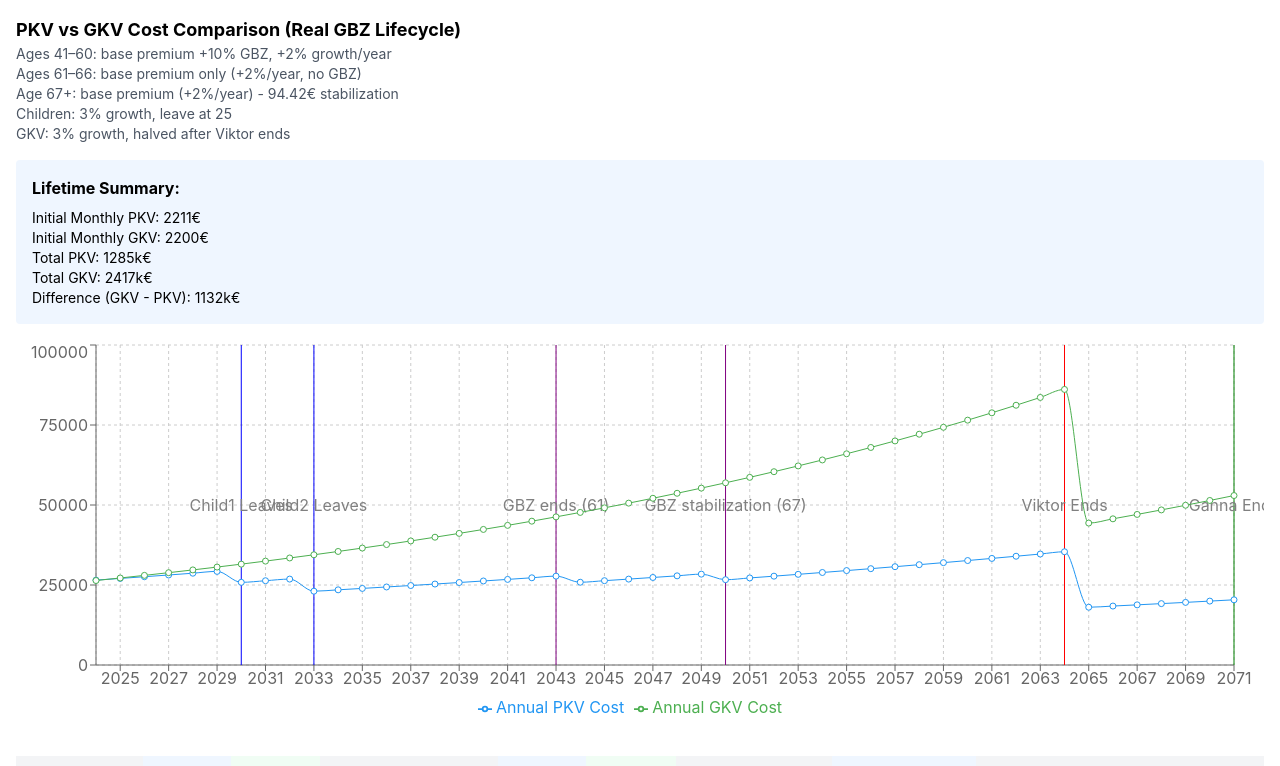
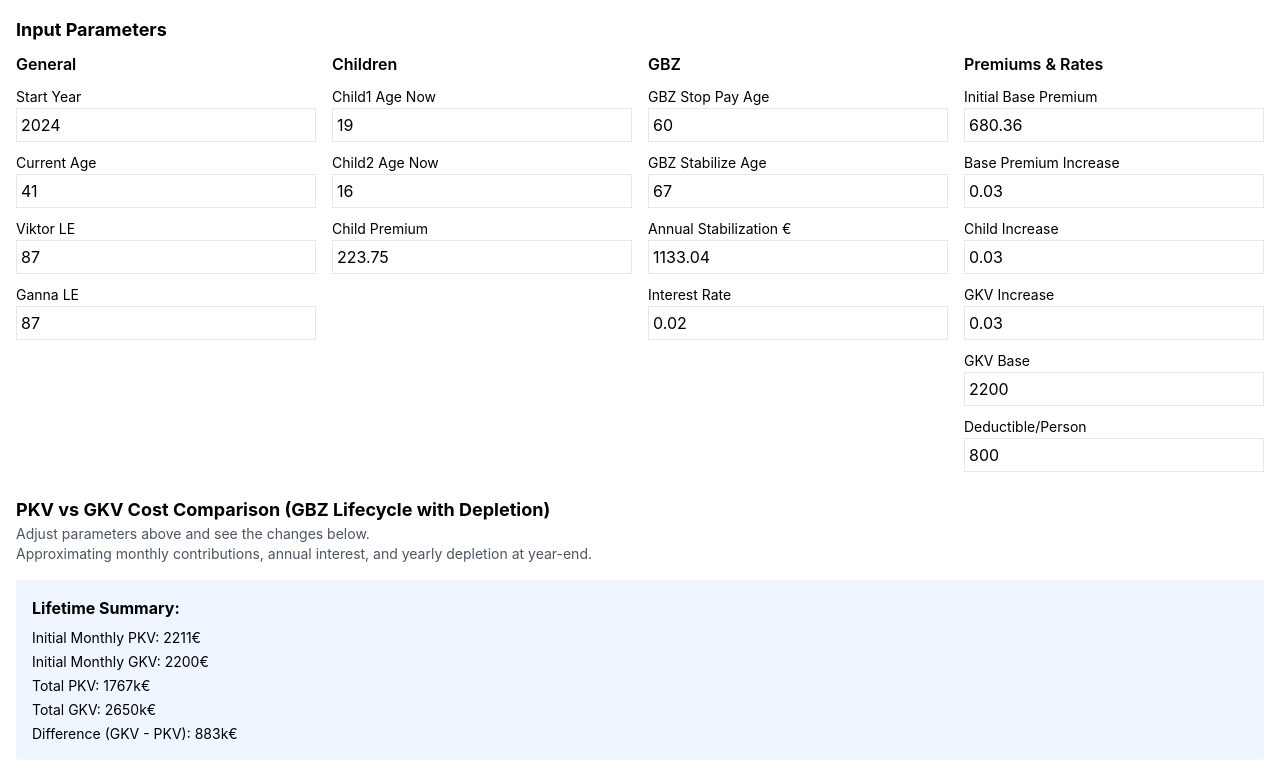
Before and after one commit to n0quarter/pkv-gkv-calculator, a React (Create React App) app: page / in a window 1280 px wide. Shown: the top 766 px of the page. Built offline with nearby package versions, Linux system fonts and the light colour scheme.

Commit message:
added constants as inputs

```diff
--- a/src/App.tsx
+++ b/src/App.tsx
@@ -1,92 +1,84 @@
-import React from 'react';
+import React, { useState } from 'react';
 import { LineChart, Line, XAxis, YAxis, CartesianGrid, Tooltip, Legend, ResponsiveContainer, ReferenceLine } from 'recharts';
 
 const InsuranceComparison = () => {
-  // Key parameters
-  const startYear = 2024;
-  const currentAge = 41;
-  const viktorLifeExpectancy = 81;
-  const gannaLifeExpectancy = 88;
+  // Key parameters as state variables for flexibility:
+  const [startYear, setStartYear] = useState(2024);
+  const [currentAge, setCurrentAge] = useState(41);
+  const [viktorLifeExpectancy, setViktorLifeExpectancy] = useState(87);
+  const [gannaLifeExpectancy, setGannaLifeExpectancy] = useState(87);
 
-  // Children
-  const child1CurrentAge = 19; // Leaves at 25 => 6 years from now
-  const child2CurrentAge = 16; // Leaves at 25 => 9 years from now
-  const child1LeaveYear = startYear + (25 - child1CurrentAge); // 2030
-  const child2LeaveYear = startYear + (25 - child2CurrentAge); // 2033
+  const [child1CurrentAge, setChild1CurrentAge] = useState(19);
+  const [child2CurrentAge, setChild2CurrentAge] = useState(16);
 
-  // GBZ logic
-  const gbzStopPayAge = 60;
-  const gbzStabilizeAge = 67;
+  const [gbzStopPayAge, setGbzStopPayAge] = useState(60);
+  const [gbzStabilizeAge, setGbzStabilizeAge] = useState(67);
+  const [annualStabilizationAmount, setAnnualStabilizationAmount] = useState(94.42 * 12);
+  const [interestRate, setInterestRate] = useState(0.02);
 
-  // Calculate event years
-  const gbzEndYear = startYear + (gbzStopPayAge - currentAge);  // Year turning 61
-  const gbzStabilizeYear = startYear + (gbzStabilizeAge - currentAge);
-  const viktorEndYear = startYear + (viktorLifeExpectancy - currentAge);
-  const gannaEndYear = startYear + (gannaLifeExpectancy - currentAge);
+  const [initialBasePremium, setInitialBasePremium] = useState(680.36); // From previous calculation
+  const [basePremiumIncrease, setBasePremiumIncrease] = useState(0.03); // Renamed and default to 3%
+  const [childIncrease, setChildIncrease] = useState(0.03);
+  const [gkvIncrease, setGkvIncrease] = useState(0.03);
 
-  // Initial adult base premium at age 41 (no Kurkosten, includes GBZ)
-  // Given: Adult total at 41 = 748.40€ with GBZ (1.1 factor)
-  // base = 748.40 / 1.1 ≈ 680.36€
-  const initialBasePremium = 680.36;
+  const [childPremium, setChildPremium] = useState(223.75);
+  const [gkvBase, setGkvBase] = useState(2200.00);
+  const [deductiblePerPerson, setDeductiblePerPerson] = useState(800);
 
-  // Growth rates
-  const adultIncrease = 0.02; // 2% per year for base premium
-  const childIncrease = 0.03; // children at 3%
-  const gkvIncrease = 0.03;   // GKV at 3%
-
-  // Child premium (no GBZ)
-  const childPremium = 223.75;
-
-  // GKV initial
-  const gkvBase = 2200.00;
-
-  // Deductible
-  const deductiblePerPerson = 800;
-
-  const totalYears = gannaLifeExpectancy - currentAge; // until Ganna ends
+  const totalYears = gannaLifeExpectancy - currentAge;
 
   const calculateProjection = () => {
+    let GBZ_fund = 0;
     const data = [];
 
     for (let i = 0; i <= totalYears; i++) {
       const year = startYear + i;
       const age = currentAge + i;
 
-      // Who is covered?
+      // Coverage
       const viktorCovered = age <= viktorLifeExpectancy;
       const gannaCovered = age <= gannaLifeExpectancy;
+
+      const child1LeaveYear = startYear + (25 - child1CurrentAge);
+      const child2LeaveYear = startYear + (25 - child2CurrentAge);
       const child1Covered = year < child1LeaveYear;
       const child2Covered = year < child2LeaveYear;
 
-      // Calculate adult base premium for this age:
-      const yearsFrom41 = age - 41;
-      const currentBasePremium = initialBasePremium * Math.pow(1 + adultIncrease, yearsFrom41);
+      const yearsFrom41 = age - currentAge;
+      const currentBasePremiumCalc = initialBasePremium * Math.pow(1 + basePremiumIncrease, yearsFrom41);
 
-      // Apply GBZ logic:
+      // GBZ Discount logic
+      let hasGBZDiscount = false;
+      let monthlyDiscount = 0;
+      if (age >= gbzStabilizeAge) {
+        if (GBZ_fund >= annualStabilizationAmount) {
+          hasGBZDiscount = true;
+          monthlyDiscount = annualStabilizationAmount / 12;
+        }
+      }
+
+      // Adult premiums
       let currentViktorPKV = 0;
       let currentGannaPKV = 0;
 
       if (viktorCovered) {
-        if (age <= 60) {
-          // Ages 41-60: base * 1.1
-          currentViktorPKV = currentBasePremium * 1.1;
-        } else if (age <= 66) {
-          // Ages 61-66: base only
-          currentViktorPKV = currentBasePremium;
+        if (age <= gbzStopPayAge) {
+          currentViktorPKV = currentBasePremiumCalc * 1.1;
+        } else if (age <= gbzStabilizeAge - 1) {
+          currentViktorPKV = currentBasePremiumCalc;
         } else {
-          // Age >= 67: base - 94.42
-          const discounted = currentBasePremium - 94.42;
+          const discounted = currentBasePremiumCalc - (hasGBZDiscount ? monthlyDiscount : 0);
           currentViktorPKV = discounted > 0 ? discounted : 0;
         }
       }
 
       if (gannaCovered) {
-        if (age <= 60) {
-          currentGannaPKV = currentBasePremium * 1.1;
-        } else if (age <= 66) {
-          currentGannaPKV = currentBasePremium;
+        if (age <= gbzStopPayAge) {
+          currentGannaPKV = currentBasePremiumCalc * 1.1;
+        } else if (age <= gbzStabilizeAge - 1) {
+          currentGannaPKV = currentBasePremiumCalc;
         } else {
-          const discounted = currentBasePremium - 94.42;
+          const discounted = currentBasePremiumCalc - (hasGBZDiscount ? monthlyDiscount : 0);
           currentGannaPKV = discounted > 0 ? discounted : 0;
         }
       }
@@ -96,10 +88,9 @@ const InsuranceComparison = () => {
       const currentChild1PKV = child1Covered ? (childPremium * childMultiplier) : 0;
       const currentChild2PKV = child2Covered ? (childPremium * childMultiplier) : 0;
 
-      // GKV logic (3% growth, halved after Viktor ends)
+      // GKV
       const gkvMultiplier = Math.pow(1 + gkvIncrease, i);
-      const gkvFactor = viktorCovered ? 1 : 0.5;
-      const currentGKV = gkvBase * gkvMultiplier * gkvFactor;
+      const currentGKV = gkvBase * gkvMultiplier; // Both covered entire time
 
       // Deductibles
       let membersWithDeductible = 0;
@@ -110,55 +101,57 @@ const InsuranceComparison = () => {
       const annualDeductible = membersWithDeductible * deductiblePerPerson;
       const monthlyDeductible = annualDeductible / 12;
 
-      // Total monthly PKV
       const totalMonthlyPKV = currentViktorPKV + currentGannaPKV + currentChild1PKV + currentChild2PKV + monthlyDeductible;
-
-      // Annual costs
       const annualPKV = Math.round(totalMonthlyPKV * 12);
       const annualGKV = Math.round(currentGKV * 12);
 
-      // Calculate monthly GBZ while age <= 60:
-      let monthlyGBZ = 0;
-      if (age <= 60) {
+      // GBZ contributions
+      let annualGBZContributions = 0;
+      if (age <= gbzStopPayAge) {
         let adultsCount = 0;
         if (viktorCovered) adultsCount++;
         if (gannaCovered) adultsCount++;
-        monthlyGBZ = (currentBasePremium * 0.1) * adultsCount;
+        const monthlyGBZperAdult = currentBasePremiumCalc * 0.1;
+        annualGBZContributions = Math.round(monthlyGBZperAdult * adultsCount * 12);
       }
 
-      // Cumulative
-      const prev = data[data.length - 1] || {
-        cumulativePKV: 0,
-        cumulativeGKV: 0,
-        cumulativeGBZ: 0
-      };
+      // Update GBZ fund at year end
+      let GBZ_fund_end = GBZ_fund + annualGBZContributions;
+
+      if (age >= gbzStabilizeAge && hasGBZDiscount) {
+        GBZ_fund_end = GBZ_fund_end - annualStabilizationAmount;
+        if (GBZ_fund_end < 0) GBZ_fund_end = 0;
+      }
+
+      GBZ_fund_end = Math.round(GBZ_fund_end * (1 + interestRate));
+      GBZ_fund = GBZ_fund_end;
+
+      const prev = data[data.length - 1] || { cumulativePKV: 0, cumulativeGKV: 0 };
       const cumulativePKV = prev.cumulativePKV + annualPKV;
       const cumulativeGKV = prev.cumulativeGKV + annualGKV;
-      const cumulativeGBZ = prev.cumulativeGBZ + Math.round(monthlyGBZ * 12);
 
-      // Comments for events
       let comment = '';
+      const gbzEndYearCalc = startYear+(gbzStopPayAge - currentAge);
+      const gbzStabilizeYear = startYear+(gbzStabilizeAge - currentAge);
       if (year === child1LeaveYear) comment = 'Child 1 leaves';
       if (year === child2LeaveYear) comment = 'Child 2 leaves';
-      if (year === gbzEndYear) comment = 'GBZ ends (age 61)';
+      if (year === gbzEndYearCalc) comment = 'GBZ ends (age 61)';
       if (year === gbzStabilizeYear) comment = 'GBZ stabilization (age 67)';
-      if (year === viktorEndYear) comment = 'Viktor ends (age 81)';
-      if (year === gannaEndYear) comment = 'Ganna ends (age 88)';
 
       data.push({
         year,
         age,
         monthlyPKV: Math.round(totalMonthlyPKV),
         monthlyGKV: Math.round(currentGKV),
-        monthlyGBZ: Math.round(monthlyGBZ),
-        cumulativeGBZ,
+        monthlyGBZ: (age <= gbzStopPayAge) ? Math.round(currentBasePremiumCalc*0.1*((viktorCovered?1:0)+(gannaCovered?1:0))) : 0,
+        GBZ_fund: GBZ_fund,
         PKV: annualPKV,
         GKV: annualGKV,
         cumulativePKV,
         cumulativeGKV,
         difference: cumulativeGKV - cumulativePKV,
-        viktorBasePremium: Math.round(currentBasePremium),
-        gannaBasePremium: Math.round(currentBasePremium),
+        viktorBasePremium: Math.round(currentBasePremiumCalc),
+        gannaBasePremium: Math.round(currentBasePremiumCalc),
         child1Premium: Math.round(currentChild1PKV),
         child2Premium: Math.round(currentChild2PKV),
         deductible: Math.round(monthlyDeductible),
@@ -175,19 +168,103 @@ const InsuranceComparison = () => {
   const firstYear = data[0];
 
   return (
-    <div className="w-full p-4">
+    <div className="w-full p-4 space-y-6">
+      <div>
+        <h2 className="text-lg font-bold mb-2">Input Parameters</h2>
+        <div className="grid grid-cols-4 gap-4 mb-4">
+          <div className="col-span-1 space-y-2">
+            <h3 className="font-semibold">General</h3>
+            <label className="block">
+              <span className="text-sm">Start Year</span>
+              <input type="number" className="w-full border p-1" value={startYear} onChange={e=>setStartYear(parseInt(e.target.value))}/>
+            </label>
+            <label className="block">
+              <span className="text-sm">Current Age</span>
+              <input type="number" className="w-full border p-1" value={currentAge} onChange={e=>setCurrentAge(parseInt(e.target.value))}/>
+            </label>
+            <label className="block">
+              <span className="text-sm">Viktor LE</span>
+              <input type="number" className="w-full border p-1" value={viktorLifeExpectancy} onChange={e=>setViktorLifeExpectancy(parseInt(e.target.value))}/>
+            </label>
+            <label className="block">
+              <span className="text-sm">Ganna LE</span>
+              <input type="number" className="w-full border p-1" value={gannaLifeExpectancy} onChange={e=>setGannaLifeExpectancy(parseInt(e.target.value))}/>
+            </label>
+          </div>
+          <div className="col-span-1 space-y-2">
+            <h3 className="font-semibold">Children</h3>
+            <label className="block">
+              <span className="text-sm">Child1 Age Now</span>
+              <input type="number" className="w-full border p-1" value={child1CurrentAge} onChange={e=>setChild1CurrentAge(parseInt(e.target.value))}/>
+            </label>
+            <label className="block">
+              <span className="text-sm">Child2 Age Now</span>
+              <input type="number" className="w-full border p-1" value={child2CurrentAge} onChange={e=>setChild2CurrentAge(parseInt(e.target.value))}/>
+            </label>
+            <label className="block">
+              <span className="text-sm">Child Premium</span>
+              <input type="number" step="0.01" className="w-full border p-1" value={childPremium} onChange={e=>setChildPremium(parseFloat(e.target.value))}/>
+            </label>
+          </div>
+          <div className="col-span-1 space-y-2">
+            <h3 className="font-semibold">GBZ</h3>
+            <label className="block">
+              <span className="text-sm">GBZ Stop Pay Age</span>
+              <input type="number" className="w-full border p-1" value={gbzStopPayAge} onChange={e=>setGbzStopPayAge(parseInt(e.target.value))}/>
+            </label>
+            <label className="block">
+              <span className="text-sm">GBZ Stabilize Age</span>
+              <input type="number" className="w-full border p-1" value={gbzStabilizeAge} onChange={e=>setGbzStabilizeAge(parseInt(e.target.value))}/>
+            </label>
+            <label className="block">
+              <span className="text-sm">Annual Stabilization €</span>
+              <input type="number" step="0.01" className="w-full border p-1" value={annualStabilizationAmount} onChange={e=>setAnnualStabilizationAmount(parseFloat(e.target.value))}/>
+            </label>
+            <label className="block">
+              <span className="text-sm">Interest Rate</span>
+              <input type="number" step="0.001" className="w-full border p-1" value={interestRate} onChange={e=>setInterestRate(parseFloat(e.target.value))}/>
+            </label>
+          </div>
+          <div className="col-span-1 space-y-2">
+            <h3 className="font-semibold">Premiums & Rates</h3>
+            <label className="block">
+              <span className="text-sm">Initial Base Premium</span>
+              <input type="number" step="0.01" className="w-full border p-1" value={initialBasePremium} onChange={e=>setInitialBasePremium(parseFloat(e.target.value))}/>
+            </label>
+            <label className="block">
+              <span className="text-sm">Base Premium Increase</span>
+              <input type="number" step="0.001" className="w-full border p-1" value={basePremiumIncrease} onChange={e=>setBasePremiumIncrease(parseFloat(e.target.value))}/>
+            </label>
+            <label className="block">
+              <span className="text-sm">Child Increase</span>
+              <input type="number" step="0.001" className="w-full border p-1" value={childIncrease} onChange={e=>setChildIncrease(parseFloat(e.target.value))}/>
+            </label>
+            <label className="block">
+              <span className="text-sm">GKV Increase</span>
+              <input type="number" step="0.001" className="w-full border p-1" value={gkvIncrease} onChange={e=>setGkvIncrease(parseFloat(e.target.value))}/>
+            </label>
+            <label className="block">
+              <span className="text-sm">GKV Base</span>
+              <input type="number" step="0.01" className="w-full border p-1" value={gkvBase} onChange={e=>setGkvBase(parseFloat(e.target.value))}/>
+            </label>
+            <label className="block">
+              <span className="text-sm">Deductible/Person</span>
+              <input type="number" step="1" className="w-full border p-1" value={deductiblePerPerson} onChange={e=>setDeductiblePerPerson(parseInt(e.target.value))}/>
+            </label>
+          </div>
+        </div>
+      </div>
+
       <div className="mb-4">
-        <h2 className="text-lg font-bold">PKV vs GKV Cost Comparison (Real GBZ Lifecycle)</h2>
+        <h2 className="text-lg font-bold">PKV vs GKV Cost Comparison (GBZ Lifecycle with Depletion)</h2>
         <p className="text-sm text-gray-600 mb-2">
-          Ages 41–60: base premium +10% GBZ, +2% growth/year<br/>
-          Ages 61–66: base premium only (+2%/year, no GBZ)<br/>
-          Age 67+: base premium (+2%/year) - 94.42€ stabilization<br/>
-          Children: 3% growth, leave at 25<br/>
-          GKV: 3% growth, halved after Viktor ends
+          Adjust parameters above and see the changes below.<br/>
+          Approximating monthly contributions, annual interest, and yearly depletion at year-end.
         </p>
+        {finalYear && firstYear && (
           <div className="mt-4 p-4 bg-blue-50 rounded">
             <h3 className="font-bold mb-2">Lifetime Summary:</h3>
-          <ul className="text-sm">
+            <ul className="text-sm space-y-1">
               <li>Initial Monthly PKV: {firstYear.monthlyPKV}€</li>
               <li>Initial Monthly GKV: {firstYear.monthlyGKV}€</li>
               <li>Total PKV: {(finalYear.cumulativePKV / 1000).toFixed(0)}k€</li>
@@ -195,7 +272,9 @@ const InsuranceComparison = () => {
               <li>Difference (GKV - PKV): {(finalYear.difference / 1000).toFixed(0)}k€</li>
             </ul>
           </div>
+        )}
       </div>
+
       <div className="h-96 w-full">
         <ResponsiveContainer width="100%" height="100%">
           <LineChart data={data} margin={{ top: 5, right: 30, left: 20, bottom: 5 }}>
@@ -206,18 +285,19 @@ const InsuranceComparison = () => {
               formatter={(value, name) => [`${value.toLocaleString()}€`, name]}
               labelFormatter={(yearLabel) => {
                 const datum = data.find(d => d.year === +yearLabel);
-                return `Year: ${yearLabel} (Age: ${datum ? datum.age : ''})
+                return datum
+                  ? `Year: ${yearLabel} (Age: ${datum.age})
 Monthly PKV: ${datum.monthlyPKV}€
-                Monthly GKV: ${datum.monthlyGKV}€`;
+Monthly GKV: ${datum.monthlyGKV}€
+GBZ Fund: ${datum.GBZ_fund.toLocaleString()}€`
+                  : `Year: ${yearLabel}`;
               }}
             />
             <Legend />
-            <ReferenceLine x={child1LeaveYear} stroke="blue" label="Child1 Leaves" />
-            <ReferenceLine x={child2LeaveYear} stroke="blue" label="Child2 Leaves" />
-            <ReferenceLine x={gbzEndYear} stroke="purple" label="GBZ ends (61)" />
-            <ReferenceLine x={startYear + (67 - currentAge)} stroke="purple" label="GBZ stabilization (67)" />
-            <ReferenceLine x={viktorEndYear} stroke="red" label="Viktor Ends" />
-            <ReferenceLine x={gannaEndYear} stroke="green" label="Ganna Ends" />
+            <ReferenceLine x={startYear+(25 - child1CurrentAge)} stroke="blue" label="Child1 Leaves" />
+            <ReferenceLine x={startYear+(25 - child2CurrentAge)} stroke="blue" label="Child2 Leaves" />
+            <ReferenceLine x={startYear+(gbzStopPayAge - currentAge)} stroke="purple" label="GBZ ends (61)" />
+            <ReferenceLine x={startYear+(gbzStabilizeAge - currentAge)} stroke="purple" label="GBZ stabilization" />
             <Line type="monotone" dataKey="PKV" stroke="#2196F3" name="Annual PKV Cost" />
             <Line type="monotone" dataKey="GKV" stroke="#4CAF50" name="Annual GKV Cost" />
           </LineChart>
@@ -233,13 +313,13 @@ const InsuranceComparison = () => {
               <th className="px-4 py-2 bg-blue-50">Monthly PKV</th>
               <th className="px-4 py-2 bg-green-50">Monthly GKV</th>
               <th className="px-4 py-2">Monthly GBZ</th>
-              <th className="px-4 py-2">Total GBZ</th>
+              <th className="px-4 py-2">GBZ Fund</th>
               <th className="px-4 py-2 bg-blue-50">Annual PKV</th>
               <th className="px-4 py-2 bg-green-50">Annual GKV</th>
               <th className="px-4 py-2">Viktor Base</th>
               <th className="px-4 py-2">Ganna Base</th>
-              <th className="px-4 py-2 bg-blue-50">Child 1 (PKV)</th>
-              <th className="px-4 py-2 bg-blue-50">Child 2 (PKV)</th>
+              <th className="px-4 py-2 bg-blue-50">Child 1</th>
+              <th className="px-4 py-2 bg-blue-50">Child 2</th>
               <th className="px-4 py-2">Deductible</th>
               <th className="px-4 py-2">Covered</th>
               <th className="px-4 py-2">Comments</th>
@@ -253,7 +333,7 @@ const InsuranceComparison = () => {
                 <td className="px-4 py-2 bg-blue-50">{row.monthlyPKV.toLocaleString()}€</td>
                 <td className="px-4 py-2 bg-green-50">{row.monthlyGKV.toLocaleString()}€</td>
                 <td className="px-4 py-2">{row.monthlyGBZ.toLocaleString()}€</td>
-                <td className="px-4 py-2">{row.cumulativeGBZ.toLocaleString()}€</td>
+                <td className="px-4 py-2">{row.GBZ_fund.toLocaleString()}€</td>
                 <td className="px-4 py-2 bg-blue-50">{row.PKV.toLocaleString()}€</td>
                 <td className="px-4 py-2 bg-green-50">{row.GKV.toLocaleString()}€</td>
                 <td className="px-4 py-2">{row.viktorBasePremium.toLocaleString()}€</td>
```
Lines whose indentation alone changed are shown as unchanged.
